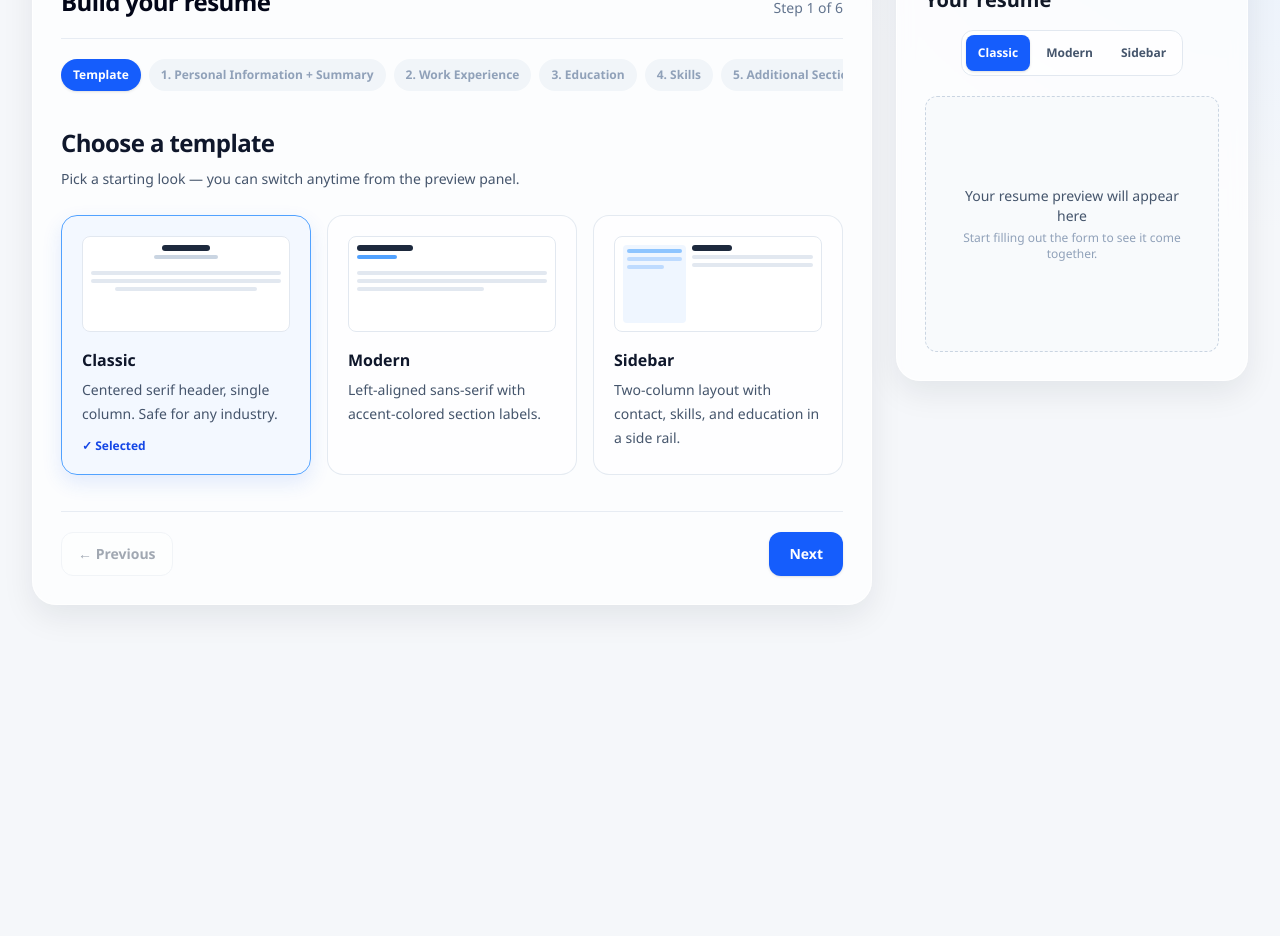
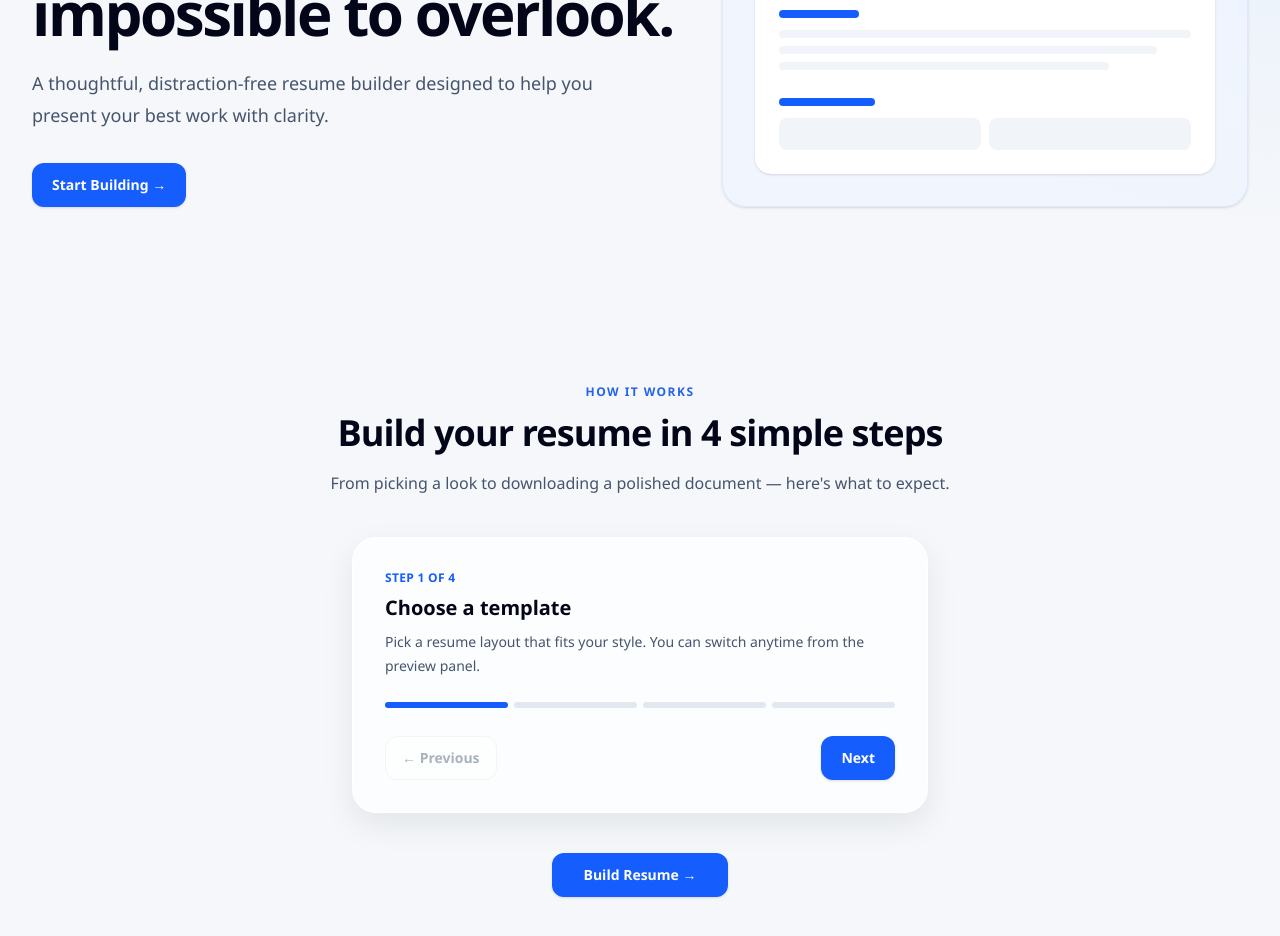
Before and after one commit to Offical-Unison/Documaxxer, a Next.js app: page / in a window 1280 px wide. Shown: the part 280-1216 px from the top of the page. Before the commit the page ends 925 px from the top, so only its background shows below. Built offline with nearby package versions, Linux system fonts and the light colour scheme.

Commit message:
Tutorial Added

```diff
--- a/app/builder/page.tsx
+++ b/app/builder/page.tsx
@@ -1,15 +1,19 @@
 import { BuilderHeader } from "@/components/builder/builder-header";
 import { ProgressBar } from "@/components/builder/progress-bar";
 import { ResumeFormContainer } from "@/components/builder/resume-form-container";
+import { ResumePreviewContainer } from "@/components/builder/resume-preview-container";
 
 export default function BuilderPage() {
   return (
     <main className="min-h-screen">
       <BuilderHeader />
       <div className="section-shell py-7 sm:py-10">
-        <ProgressBar totalSteps={5} />
-        <div className="mx-auto mt-6 max-w-4xl">
-          <ResumeFormContainer />
+        <ProgressBar totalSteps={6} />
+        <div className="mt-6 grid gap-6 xl:grid-cols-[minmax(0,1fr)_22rem]">
+          <div className="min-w-0">
+            <ResumeFormContainer />
+          </div>
+          <ResumePreviewContainer />
         </div>
       </div>
     </main>
--- a/app/page.tsx
+++ b/app/page.tsx
@@ -1,21 +1,13 @@
-import { BuilderHeader } from "@/components/builder/builder-header";
-import { ProgressBar } from "@/components/builder/progress-bar";
-import { ResumeFormContainer } from "@/components/builder/resume-form-container";
-import { ResumePreviewContainer } from "@/components/builder/resume-preview-container";
+import { Navbar } from "@/components/layout/navbar";
+import { Hero } from "@/components/landing/hero";
+import { HowItWorks } from "@/components/landing/how-it-works";
 
-export default function BuilderPage() {
+export default function Home() {
   return (
-    <main className="min-h-screen">
-      <BuilderHeader />
-      <div className="section-shell py-7 sm:py-10">
-        <ProgressBar totalSteps={6} />
-        <div className="mt-6 grid gap-6 xl:grid-cols-[minmax(0,1fr)_22rem]">
-          <div className="min-w-0">
-            <ResumeFormContainer />
-          </div>
-          <ResumePreviewContainer />
-        </div>
-      </div>
-    </main>
+    <>
+      <Navbar />
+      <Hero />
+      <HowItWorks />
+    </>
   );
 }
--- /dev/null
+++ b/components/builder/tutorial-screen.tsx
@@ -0,0 +1,66 @@
+"use client";
+
+import { useState } from "react";
+import { useRouter } from "next/navigation";
+
+const TUTORIAL_STEPS = [
+  { title: "Choose a template", description: "Pick a resume layout that fits your style. You can switch anytime from the preview panel." },
+  { title: "Fill in your information", description: "Work through the guided sections — your details, experience, education, skills, and any extras." },
+  { title: "Preview your resume", description: "Watch the live preview update as you type, so you always know exactly how it will look." },
+  { title: "Generate and download", description: "When you're ready, generate your resume as a polished PDF or a fully editable Word document." },
+];
+
+export function TutorialScreen() {
+  const router = useRouter();
+  const [stepIndex, setStepIndex] = useState(0);
+  const lastStep = TUTORIAL_STEPS.length - 1;
+  const step = TUTORIAL_STEPS[stepIndex];
+
+  return (
+    <main className="flex min-h-screen items-center justify-center p-4">
+      <div className="w-full max-w-md rounded-3xl border border-white/75 bg-white p-6 shadow-[0_12px_32px_rgba(15,23,42,0.08)] sm:p-8">
+        <div className="flex items-center justify-between">
+          <p className="eyebrow">Step {stepIndex + 1} of {TUTORIAL_STEPS.length}</p>
+          <button type="button" onClick={() => router.push("/builder")} className="text-sm font-semibold text-slate-400 transition hover:text-slate-600">Skip</button>
+        </div>
+
+        <h1 className="mt-3 text-2xl font-semibold tracking-tight text-slate-950">{step.title}</h1>
+        <p className="mt-3 text-sm leading-6 text-slate-600">{step.description}</p>
+
+        <div className="mt-6 flex gap-1.5" aria-hidden="true">
+          {TUTORIAL_STEPS.map((_, index) => (
+            <span key={index} className={`h-1.5 flex-1 rounded-full transition ${index <= stepIndex ? "bg-blue-600" : "bg-slate-200"}`} />
+          ))}
+        </div>
+
+        <div className="mt-7 flex items-center justify-between">
+          <button
+            type="button"
+            onClick={() => setStepIndex((i) => Math.max(0, i - 1))}
+            disabled={stepIndex === 0}
+            className="min-h-11 rounded-xl border border-slate-200 bg-white px-4 text-sm font-semibold text-slate-700 transition hover:bg-slate-50 disabled:cursor-not-allowed disabled:opacity-40"
+          >
+            ← Previous
+          </button>
+          {stepIndex < lastStep ? (
+            <button
+              type="button"
+              onClick={() => setStepIndex((i) => Math.min(lastStep, i + 1))}
+              className="min-h-11 rounded-xl bg-blue-600 px-5 text-sm font-semibold text-white shadow-sm transition hover:bg-blue-700"
+            >
+              Next
+            </button>
+          ) : (
+            <button
+              type="button"
+              onClick={() => router.push("/builder")}
+              className="min-h-11 rounded-xl bg-blue-600 px-5 text-sm font-semibold text-white shadow-sm transition hover:bg-blue-700"
+            >
+              Get started →
+            </button>
+          )}
+        </div>
+      </div>
+    </main>
+  );
+}
--- /dev/null
+++ b/components/landing/how-it-works.tsx
@@ -0,0 +1,66 @@
+"use client";
+
+import Link from "next/link";
+import { useState } from "react";
+import { Button } from "@/components/ui/button";
+
+const TUTORIAL_STEPS = [
+  { title: "Choose a template", description: "Pick a resume layout that fits your style. You can switch anytime from the preview panel." },
+  { title: "Fill in your information", description: "Work through the guided sections — your details, experience, education, skills, and any extras." },
+  { title: "Preview your resume", description: "Watch the live preview update as you type, so you always know exactly how it will look." },
+  { title: "Generate and download", description: "When you're ready, generate your resume as a polished PDF or a fully editable Word document." },
+];
+
+export function HowItWorks() {
+  const [stepIndex, setStepIndex] = useState(0);
+  const lastStep = TUTORIAL_STEPS.length - 1;
+  const step = TUTORIAL_STEPS[stepIndex];
+
+  return (
+    <section className="section-shell py-16 sm:py-20" aria-labelledby="how-it-works-title">
+      <div className="mx-auto max-w-2xl text-center">
+        <p className="eyebrow">How it works</p>
+        <h2 id="how-it-works-title" className="mt-3 text-3xl font-semibold tracking-tight text-slate-950 sm:text-4xl">Build your resume in 4 simple steps</h2>
+        <p className="mt-4 text-base leading-7 text-slate-600">From picking a look to downloading a polished document — here&apos;s what to expect.</p>
+      </div>
+
+      <div className="mx-auto mt-10 max-w-xl rounded-3xl border border-white/75 bg-white/70 p-6 shadow-[0_12px_32px_rgba(15,23,42,0.08)] backdrop-blur sm:p-8">
+        <p className="text-xs font-semibold uppercase tracking-wide text-blue-600">Step {stepIndex + 1} of {TUTORIAL_STEPS.length}</p>
+        <h3 className="mt-2 text-xl font-semibold text-slate-950">{step.title}</h3>
+        <p className="mt-2 text-sm leading-6 text-slate-600">{step.description}</p>
+
+        <div className="mt-6 flex gap-1.5" aria-hidden="true">
+          {TUTORIAL_STEPS.map((_, index) => (
+            <span key={index} className={`h-1.5 flex-1 rounded-full transition ${index <= stepIndex ? "bg-blue-600" : "bg-slate-200"}`} />
+          ))}
+        </div>
+
+        <div className="mt-7 flex flex-wrap items-center justify-between gap-3">
+          <button
+            type="button"
+            onClick={() => setStepIndex((i) => Math.max(0, i - 1))}
+            disabled={stepIndex === 0}
+            className="min-h-11 rounded-xl border border-slate-200 bg-white px-4 text-sm font-semibold text-slate-700 transition hover:bg-slate-50 disabled:cursor-not-allowed disabled:opacity-40"
+          >
+            ← Previous
+          </button>
+          {stepIndex < lastStep ? (
+            <button
+              type="button"
+              onClick={() => setStepIndex((i) => Math.min(lastStep, i + 1))}
+              className="min-h-11 rounded-xl bg-blue-600 px-5 text-sm font-semibold text-white shadow-sm transition hover:bg-blue-700"
+            >
+              Next
+            </button>
+          ) : (
+            <Button asChild><Link href="/builder">Build Resume</Link></Button>
+          )}
+        </div>
+      </div>
+
+      <div className="mt-10 flex justify-center">
+        <Button asChild className="px-8"><Link href="/builder">Build Resume <span aria-hidden="true">→</span></Link></Button>
+      </div>
+    </section>
+  );
+}
```
